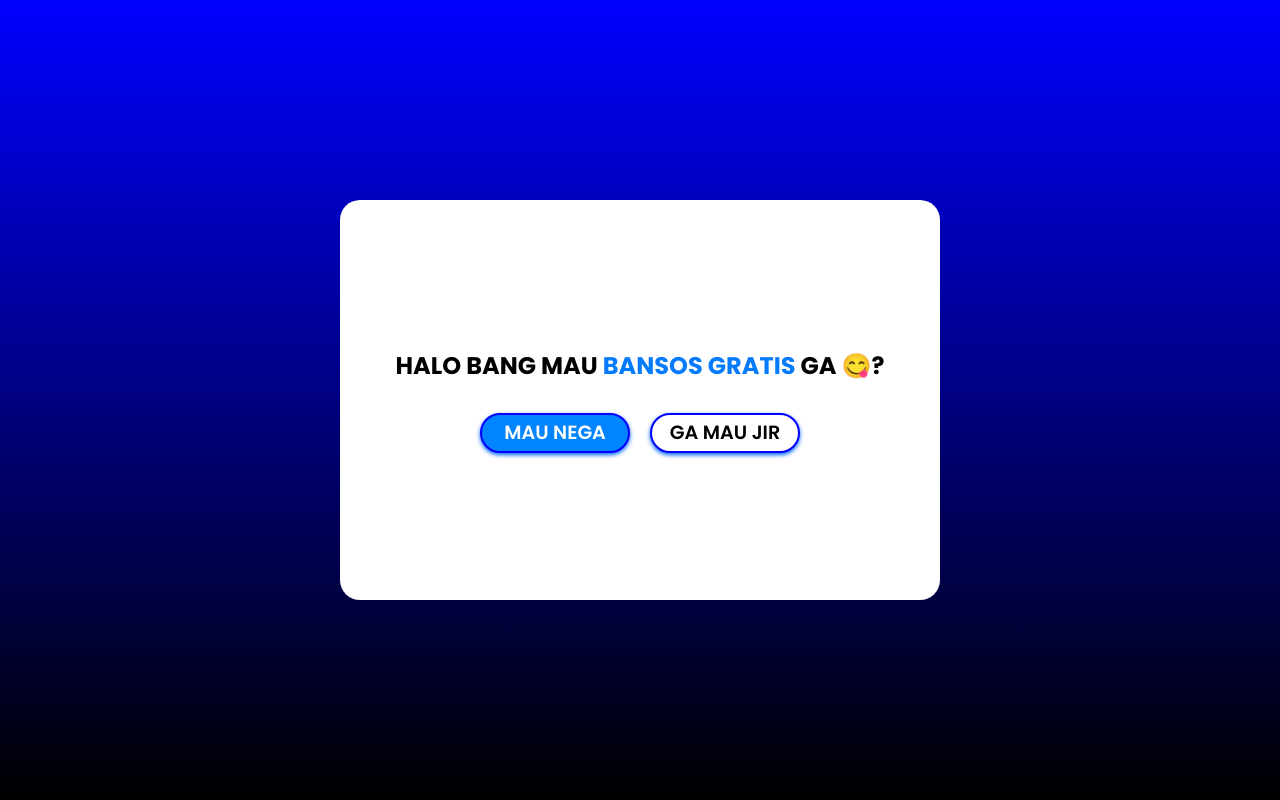
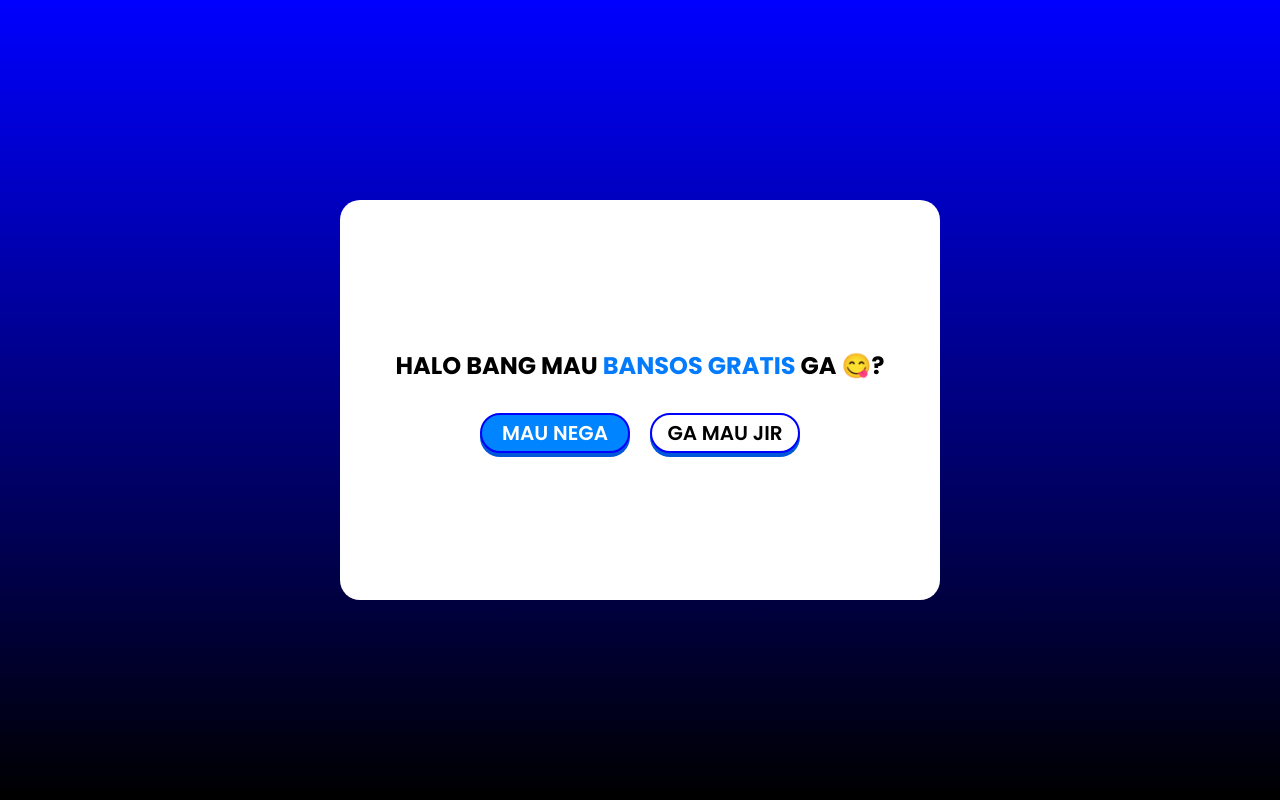
Before and after one commit to annblle-e/bansosgratis, a plain HTML site: page index.html in a window 1280 px wide. Drawn offline with Linux system fonts and the light colour scheme.

Commit message:
style.css

```diff
--- a/style.css
+++ b/style.css
@@ -38,13 +38,17 @@ button {
     position: absolute;
     width: 150px;
     height: inherit;
-    font-size: 1.2em;
+    font-size: 20px;
     font-weight: 600;
     border-radius: 30px;
     border: 2px solid blue;
     outline: none;
     cursor: pointer;
-    box-shadow: 0 2px 4px rgb(0, 102, 255);
+    box-shadow: 0 4px rgb(0, 87, 218);
+    -webkit-transition-duration: 0.4s; /* Safari */
+    transition-duration: 0.3s;
+    text-decoration: none;
+    overflow: hidden;
 }
 
 button:nth-child(1) {
@@ -57,3 +61,23 @@ button:nth-child(2) {
     margin-right: -170px;
     background-color: #ffffff;
 }
+
+
+.yesbut:hover {
+    background-color: #a0dcf0;
+    color: #505050
+}
+.yesbut:active {
+    font-size: 10px;
+    width: 100px;
+    height: inherit;
+}
+
+.nobut:hover {animation: shaking 0.2s infinite;}
+@keyframes shaking {
+   0% {transform: translateX(0) rotate(0deg);}
+   25% {transform: translateX(15px) rotate(5deg);}
+   50% {transform: translateX(0px) rotate(0deg);}
+   75% {transform: translateX(-15px) rotate(-5deg);}
+   100% {transform: translateX(0px) rotate(0deg);}
+}
```
